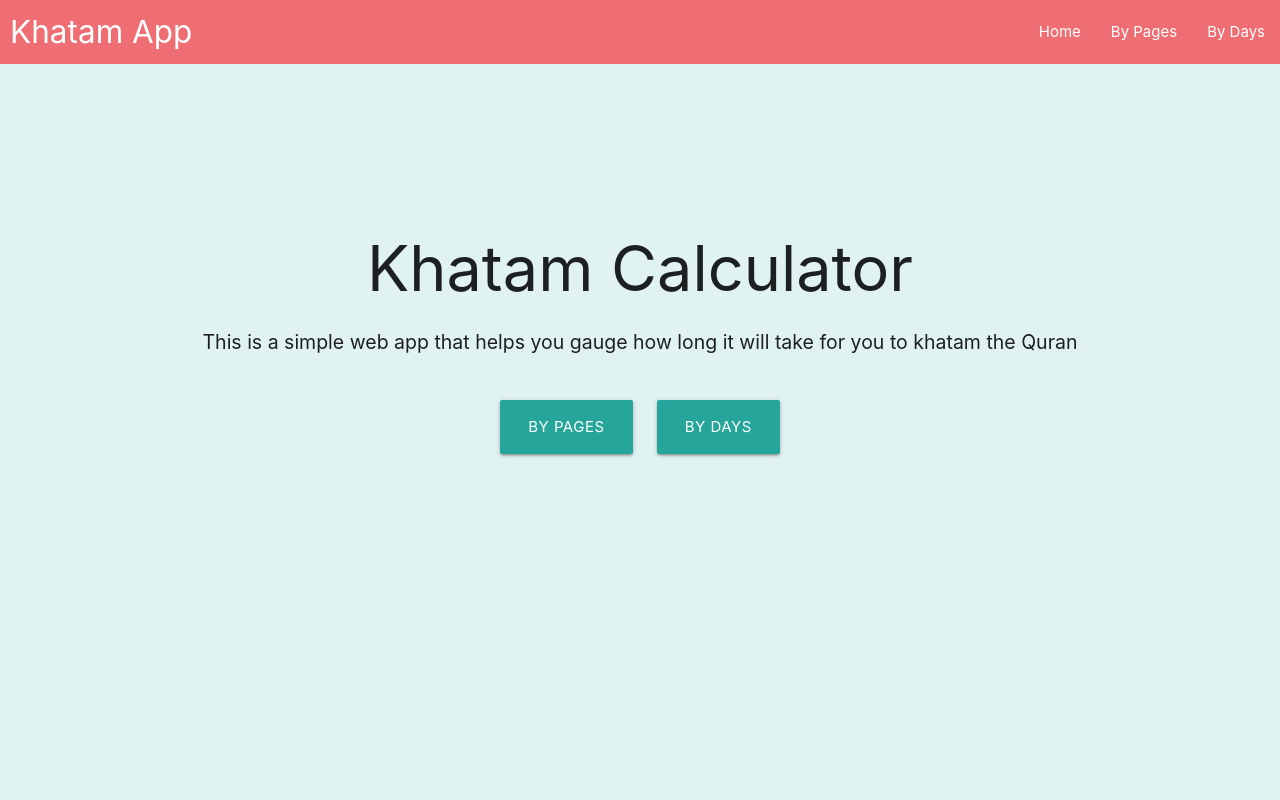
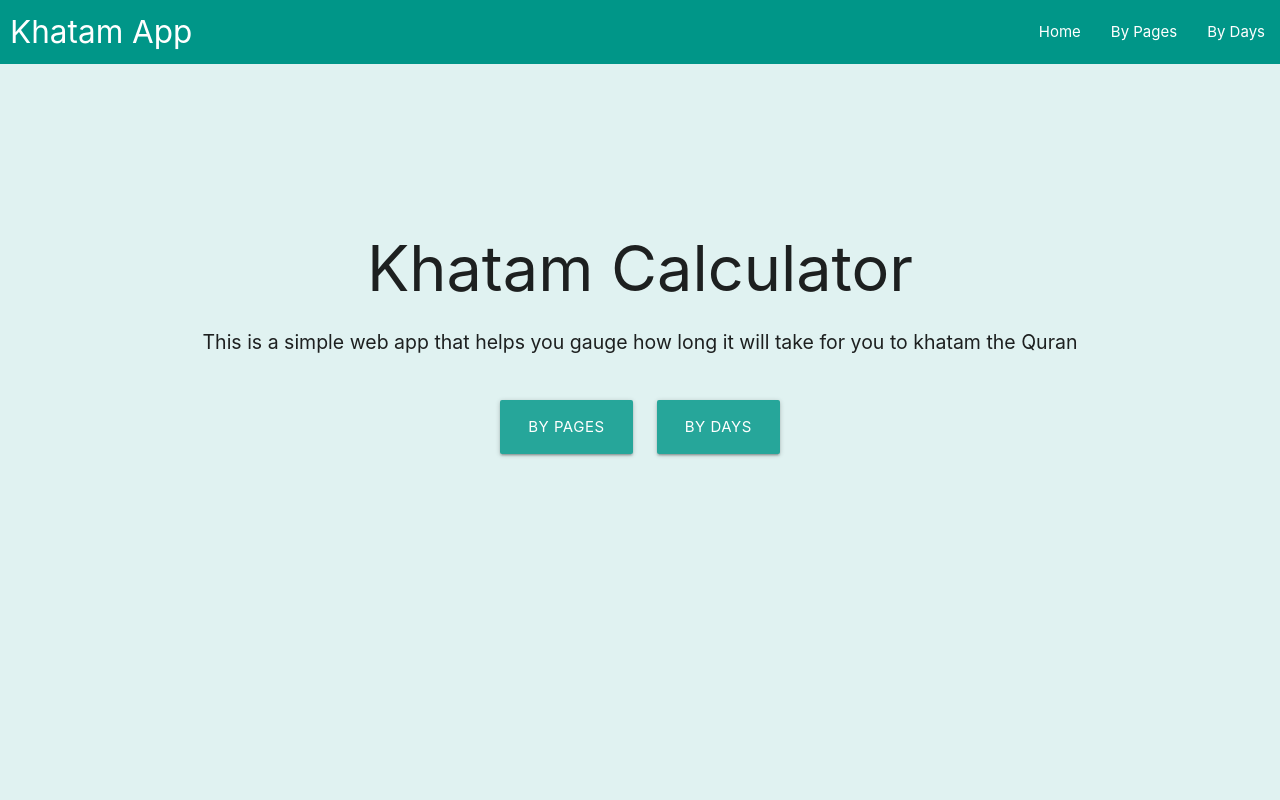
Before and after one commit to makcikroastmah/Khatam-Calcuator, a plain HTML site: page index.html in a window 1280 px wide. Shown: the top 800 px of the page. Drawn offline with nearby package versions, Linux system fonts and the light colour scheme.

Commit message:
Update index.html

```diff
--- a/index.html
+++ b/index.html
@@ -11,7 +11,7 @@
 
 <body>
 
-    <nav color="#21618C">
+    <nav class="teal">
         <div class="nav-wrapper">
             <a href="#" class="brand-logo margin-left-10">Khatam App</a>
             <ul id="nav-mobile" class="right hide-on-med-and-down">
```
